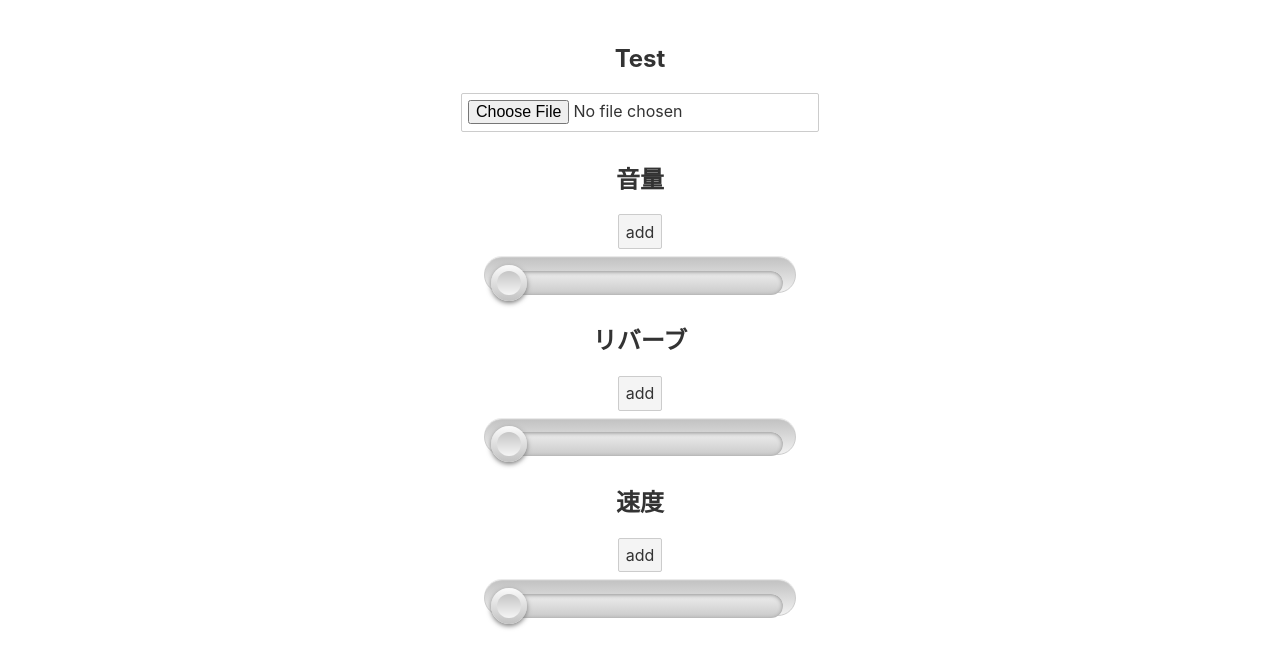
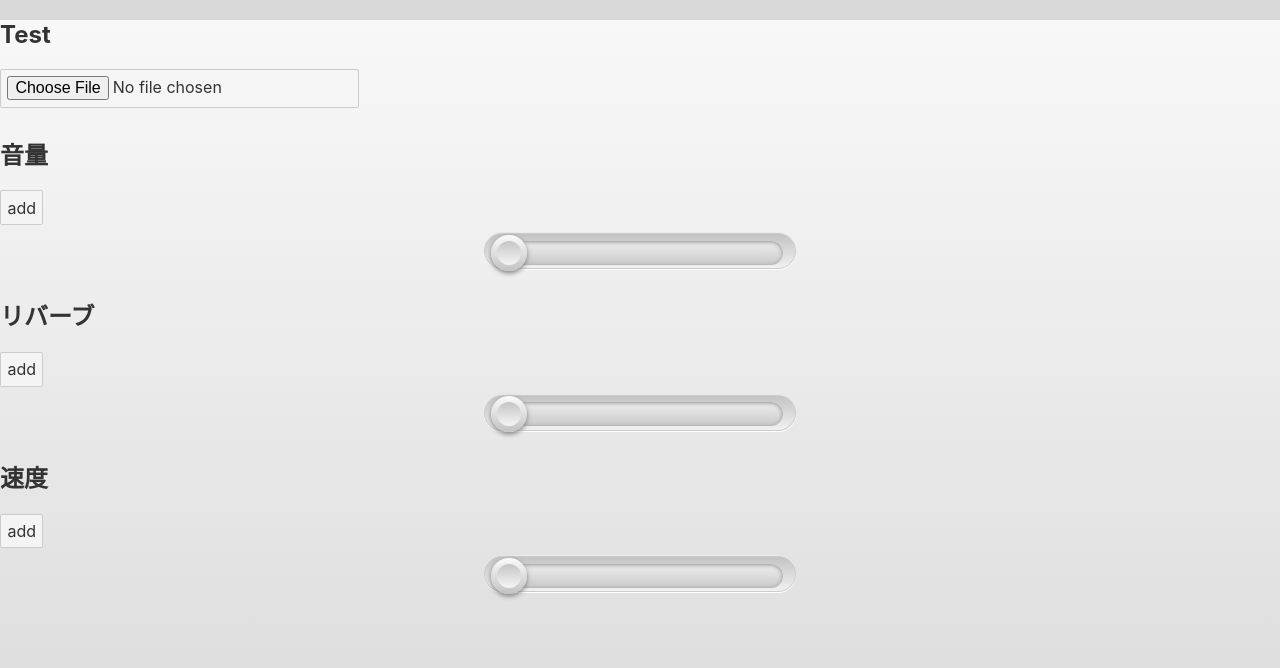
Before and after one commit to yuru-DJ/yuru-DJ-web, a Svelte app: page / in a window 1280 px wide. Shown: the top 668 px of the page. Built offline with nearby package versions, Linux system fonts and the light colour scheme.

Commit message:
Improve slider design

```diff
--- a/public/global.css
+++ b/public/global.css
@@ -2,12 +2,17 @@ html, body {
 	position: relative;
 	width: 100%;
 	height: 100%;
+	padding: 0;
+	margin: 0;
+}
+
+html {
+	background-color: #d9d9d9;
 }
 
 body {
+	background: linear-gradient(#f8f8f8, #d9d9d9);
 	color: #333;
-	margin: 0;
-	padding: 8px;
 	box-sizing: border-box;
 	font-family: -apple-system, BlinkMacSystemFont, "Segoe UI", Roboto, Oxygen-Sans, Ubuntu, Cantarell, "Helvetica Neue", sans-serif;
 }
--- a/public/index.html
+++ b/public/index.html
@@ -1,10 +1,10 @@
 <!DOCTYPE html>
-<html lang="en">
+<html lang="ja">
 <head>
 	<meta charset='utf-8'>
 	<meta name='viewport' content='width=device-width,initial-scale=1'>
 
-	<title>Svelte app</title>
+	<title>ゆるDJ</title>
 
 	<link rel='icon' type='image/png' href='/favicon.png'>
 	<link rel='stylesheet' href='/global.css'>
--- a/src/App.svelte
+++ b/src/App.svelte
@@ -10,24 +10,8 @@
 	<CubeMonitor role={"速度"}/>
 </main>
 
-<style>
-	main {
-		text-align: center;
-		padding: 1em;
-		max-width: 240px;
-		margin: 0 auto;
-	}
-
-	h1 {
-		color: #ff3e00;
-		text-transform: uppercase;
-		font-size: 4em;
-		font-weight: 100;
-	}
-
-	@media (min-width: 640px) {
-		main {
-			max-width: none;
-		}
-	}
+<style lang="scss">
+  main {
+    // @media (max-width: 240px) { font-size: .75em }
+  }
 </style>
--- a/src/components/CubeMonitor.svelte
+++ b/src/components/CubeMonitor.svelte
@@ -29,6 +29,7 @@ const onClick = () => {
 }
 </script>
 
+<div class="container">
   <h2>{role}</h2>
 
   {#if cubeLoaded}
@@ -37,3 +38,4 @@ const onClick = () => {
   <button on:click={onClick}>add</button>
   {/if}
   <DjSlider max={360} min={0} value={angle} />
+</div>
--- a/src/components/DJSlider.svelte
+++ b/src/components/DJSlider.svelte
@@ -26,7 +26,7 @@ const onChangeValue = (e) => console.log(e.target)
   $label-o: .5*$label-w;
 
   @mixin track() {
-    margin: $input-p;
+    margin: 0 $input-p;
     height: $track-h;
     border-radius: $track-r;
     box-shadow: inset 0 1px 4px #8c8c8c;
```
Lines whose indentation alone changed are shown as unchanged.
